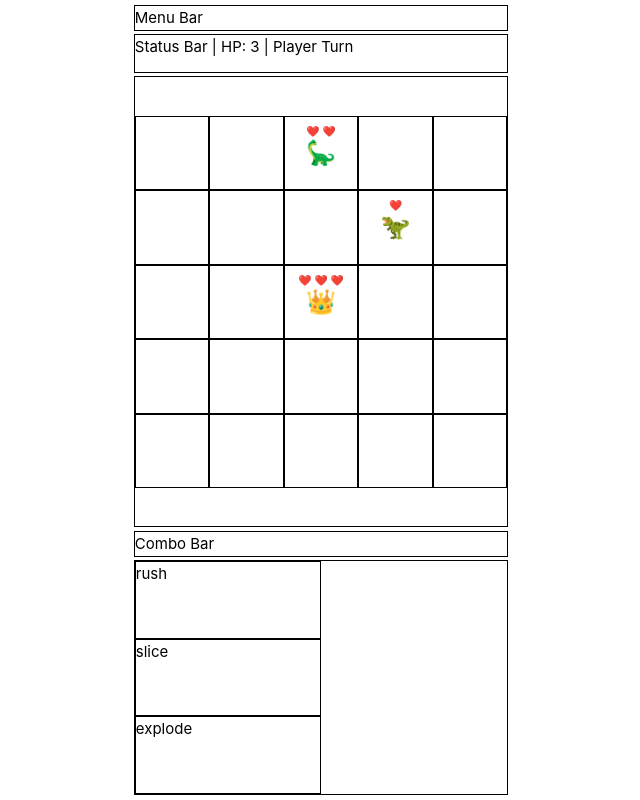
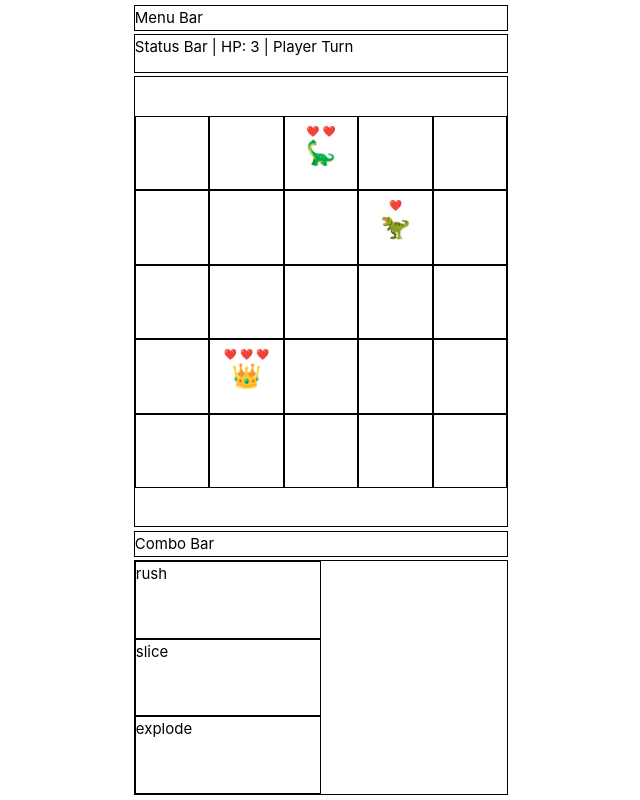
Before and after one commit to rickyxyz/tris, a Vue app: page / in a window 1280 px wide. Shown: the whole page, without its empty margins (319-959 px from the left). Built offline with nearby package versions, Linux system fonts and the light colour scheme.

Commit message:
feat: basic stage class

```diff
--- a/src/App.vue
+++ b/src/App.vue
@@ -2,8 +2,8 @@
 import GameArea from "./components/GameArea.vue";
 import MoveSet from "./components/MoveSet.vue";
 import Attack from "./data/Attack.js";
-import { Entity, makeEntitiesObject } from "./classes/Entity";
-import Enemy from "./data/Enemy.js";
+import Stage from "./classes/Stage";
+import Level from "./data/Level";
 
 export default {
   components: {
@@ -15,25 +15,24 @@ export default {
       isMobile: false,
       // gameMode: "main menu",
       gameMode: "play",
-      entities: makeEntitiesObject([
-        Entity({
+      level: Stage(
+        {
           name: "hero",
           type: "player",
           coordinate: { x: 3, y: 3 },
           sprite: "👑",
           health: 3,
           moves: [Attack.rush, Attack.slice, Attack.explode],
-        }),
-        Entity({ ...Enemy.sauropod, coordinate: { x: 3, y: 5 } }),
-        Entity({ ...Enemy.t_rex, coordinate: { x: 4, y: 4 } }),
-      ]),
+        },
+        Level.level_01
+      ),
       selectedMoveIndex: -1,
       isPlayerTurn: true,
     };
   },
   computed: {
     player() {
-      return this.entities.player;
+      return this.level.entities.player;
     },
   },
   methods: {
@@ -60,10 +59,6 @@ export default {
         move = -1;
       }
       this.selectedMoveIndex = move;
-    },
-    updateEntities(entitiesUpdate) {
-      console.log(entitiesUpdate);
-      this.entities = entitiesUpdate;
     },
   },
   watch: {
@@ -108,11 +103,10 @@ export default {
     </div>
     <GameArea
       :isMobile="isMobile"
-      :entities="entities"
+      :level="level"
       :selectedMove="selectedMoveIndex"
       :isPlayerTurn="isPlayerTurn"
       @endTurn="switchTurn()"
-      @entitiesUpdate="(update) => updateEntities(update)"
     ></GameArea>
     <div id="combo_bar">Combo Bar</div>
     <MoveSet
--- a/src/classes/Entity.js
+++ b/src/classes/Entity.js
@@ -1,19 +1,19 @@
 import Move from "./Move";
 
-let entityID = -1;
+export function Entity({ name, type, sprite, health, moves, coordinate }) {
+  const maxHealth = health;
+  const spawnPoint = coordinate;
 
-export function Entity({ name, type, sprite, health, moves, coordinate }) {
-  entityID++;
-  const maxHealth = health;
+  function reset() {
+    this.health = maxHealth;
+    this.coordinate = spawnPoint;
+  }
+
   const neutral = Move({
     name: "neutral",
     action: { type: "neutral", direction: "plus", range: 0, damage: 0 },
   });
-  function reset() {
-    health = maxHealth;
-  }
   return {
-    entityID: type === "player" ? "player" : entityID,
     name,
     health,
     type,
@@ -24,10 +24,3 @@ export function Entity({ name, type, sprite, health, moves, coordinate }) {
     reset,
   };
 }
-
-export function makeEntitiesObject(entities) {
-  return entities.reduce((accum, curr) => {
-    accum[curr.entityID] = curr;
-    return accum;
-  }, {});
-}
--- /dev/null
+++ b/src/classes/Stage.js
@@ -0,0 +1,48 @@
+import { Entity } from "./Entity";
+
+export default function Stage(player, level) {
+  let entityCounter = 0;
+  let entities = {};
+
+  function reset() {
+    for (const entityID in this.entities) {
+      if (Object.hasOwnProperty.call(this.entities, entityID)) {
+        const entity = this.entities[entityID];
+        entity.reset();
+      }
+    }
+    return this;
+  }
+
+  function makeEntitiesDictionary() {
+    const allEntities = [{ ...player, coordinate: level.spawnPoint }];
+    allEntities.push(
+      ...level.entities.map((entity) => ({
+        ...entity.entity,
+        coordinate: entity.spawnPoint,
+      }))
+    );
+    const entityObjects = allEntities.map((entity) => Entity(entity));
+    return entityObjects.reduce((accum, curr) => {
+      if (curr.type === "player") {
+        curr.entityID = "player";
+        accum.player = curr;
+      } else {
+        curr.entityID = entityCounter;
+        accum[entityCounter] = curr;
+        entityCounter++;
+      }
+      return accum;
+    }, {});
+  }
+
+  entities = makeEntitiesDictionary();
+
+  return {
+    name: level.stageName,
+    size: level.size,
+    entities: entities,
+    nextLevel: level.nextLevel,
+    reset,
+  };
+}
--- a/src/components/GameArea.vue
+++ b/src/components/GameArea.vue
@@ -3,28 +3,30 @@ import { coordinateToIndex, timeout } from "../utils/Utils";
 
 export default {
   props: {
-    entities: Object,
+    level: Object,
     selectedMove: Number,
     isPlayerTurn: Boolean,
   },
   emits: ["endTurn", "entitiesUpdate"],
   data() {
     return {
-      size: 5,
       possibleMoves: Array(),
-      tileMap: Array(),
+      tileMap: Object(),
       isGridHeightBound: true,
     };
   },
   computed: {
     player() {
-      return this.entities.player;
+      return this.level.entities.player;
+    },
+    entities() {
+      return this.level.entities;
     },
     initialTileMap() {
       let tiles = {};
-      for (let y = this.size; y > 0; y--) {
-        for (let x = 1; x <= this.size; x++) {
-          tiles[coordinateToIndex({ x, y }, this.size)] = {
+      for (let y = this.level.size; y > 0; y--) {
+        for (let x = 1; x <= this.level.size; x++) {
+          tiles[coordinateToIndex({ x, y }, this.level.size)] = {
             coordinate: { x, y },
             color: "white",
             entity: {},
@@ -34,7 +36,7 @@ export default {
       return tiles;
     },
     gridStyle() {
-      return `repeat(${this.size}, 1fr)`;
+      return `repeat(${this.level.size}, 1fr)`;
     },
   },
   methods: {
@@ -56,9 +58,9 @@ export default {
         this.selectedMove === -1
           ? this.player.neutral
           : this.player.moves[this.selectedMove];
-      const area = move.getClickableArea(this.player, this.size);
+      const area = move.getClickableArea(this.player, this.level.size);
       for (let tile of area) {
-        const idx = coordinateToIndex(tile, this.size);
+        const idx = coordinateToIndex(tile, this.level.size);
 
         let tileType = "empty";
         switch (this.tileMap[idx].entity.type) {
@@ -83,7 +85,7 @@ export default {
       }
     },
     grid_click(tile) {
-      const clickedIndex = coordinateToIndex(tile.coordinate, this.size);
+      const clickedIndex = coordinateToIndex(tile.coordinate, this.level.size);
       if (this.possibleMoves.includes(clickedIndex)) {
         this.player.moves[this.selectedMove].execute(
           this.tileMap,
@@ -103,7 +105,7 @@ export default {
           continue;
         }
         const move = entity.moves[0];
-        const area = move.getClickableArea(entity, this.size);
+        const area = move.getClickableArea(entity, this.level.size);
         let closest_tile = { x: -1, y: -1 };
         if (area.length > 0) {
           closest_tile = area.reduce((prev, curr) => {
@@ -118,7 +120,7 @@ export default {
         }
         let nextMove = closest_tile;
         for (let tile of area) {
-          const idx = coordinateToIndex(tile, this.size);
+          const idx = coordinateToIndex(tile, this.level.size);
           this.possibleMoves.push(idx);
           if (this.tileMap[idx].entity === this.player) {
             this.tileMap[idx].color = "red";
@@ -132,7 +134,7 @@ export default {
         move.execute(
           this.tileMap,
           entity,
-          this.tileMap[coordinateToIndex(nextMove, this.size)]
+          this.tileMap[coordinateToIndex(nextMove, this.level.size)]
         );
 
         this.updateParentEntities();
@@ -165,7 +167,7 @@ export default {
     this.calculategridSizeBoundary();
     for (const index in this.entities) {
       const entity = this.entities[index];
-      let idx = coordinateToIndex(entity.coordinate, this.size);
+      let idx = coordinateToIndex(entity.coordinate, this.level.size);
       this.tileMap[idx].entity = entity;
     }
   },
--- /dev/null
+++ b/src/data/Level.js
@@ -0,0 +1,14 @@
+import Enemy from "./Enemy";
+
+export default {
+  level_01: {
+    stageName: "development",
+    size: 5,
+    spawnPoint: { x: 2, y: 2 },
+    entities: [
+      { entity: Enemy.sauropod, spawnPoint: { x: 3, y: 5 } },
+      { entity: Enemy.t_rex, spawnPoint: { x: 4, y: 4 } },
+    ],
+    nextLevel: "stage_02",
+  },
+};
```
